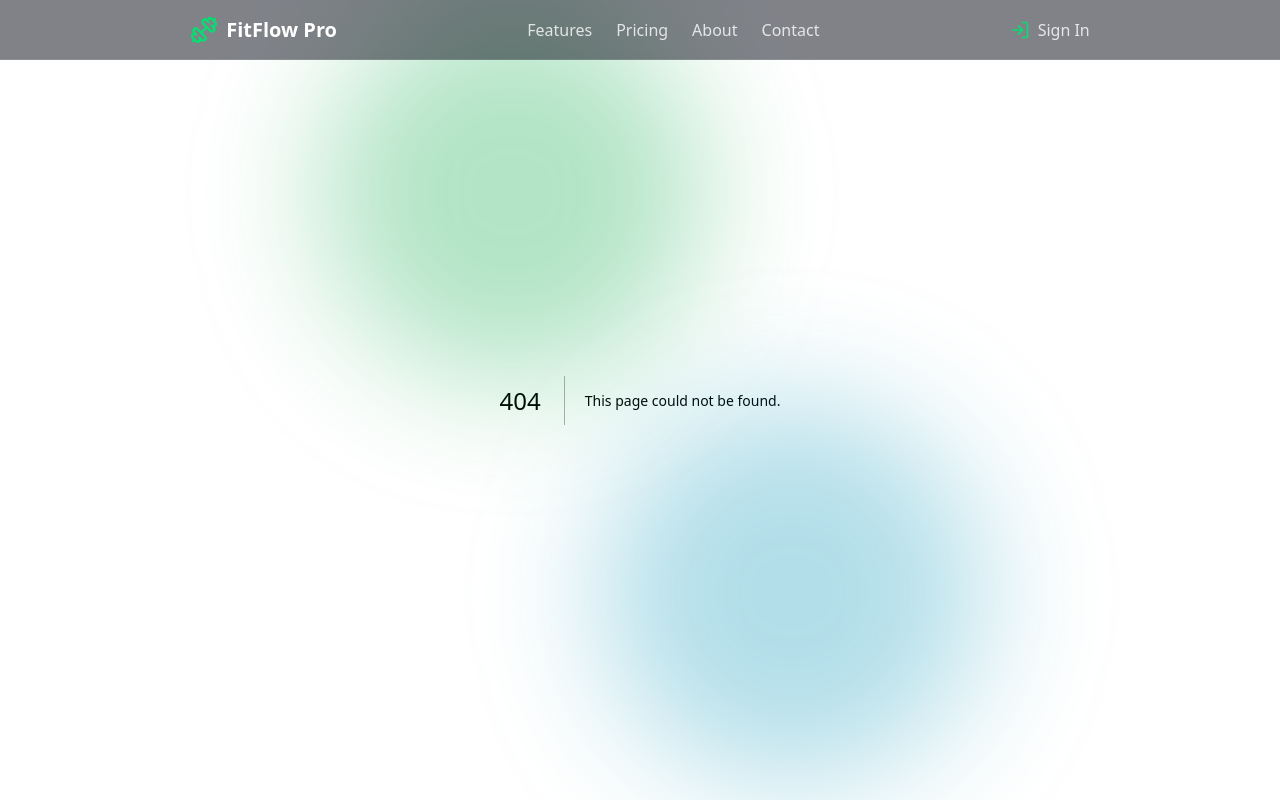
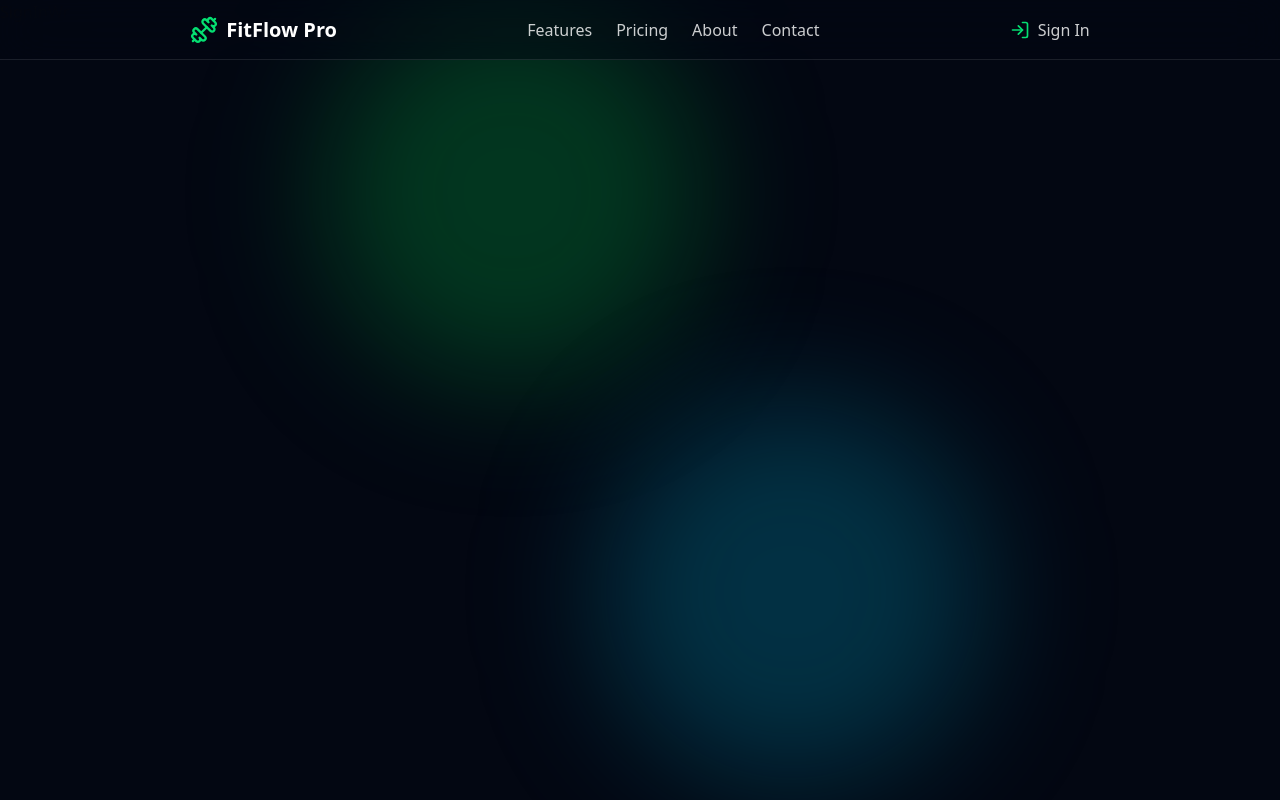
Before and after one commit to Anas-Abdul-El/gym-SAAS, a Next.js app: page /auth/signIn in a window 1280 px wide. Before the commit this address had no page. Built offline with nearby package versions, Linux system fonts and the light colour scheme.

Commit message:
add some files

```diff
--- /dev/null
+++ b/src/app/auth/signIn/page.tsx
@@ -0,0 +1,11 @@
+import SignInWr from '@/components/auth/SignIn/SignIn-wr'
+
+function page() {
+    return (
+        <main className='bg-gray-950 w-screen h-screen'>
+            <SignInWr />
+        </main>
+    )
+}
+
+export default page
--- /dev/null
+++ b/src/app/auth/signUp/page.tsx
@@ -0,0 +1,9 @@
+import React from 'react'
+
+function page() {
+    return (
+        <div>page</div>
+    )
+}
+
+export default page
--- /dev/null
+++ b/src/components/auth/SignIn/SignIn-wr.tsx
@@ -0,0 +1,9 @@
+import React from 'react'
+
+function SignInWr() {
+    return (
+        <div>SignInWr</div>
+    )
+}
+
+export default SignInWr
--- a/src/components/global/Nav.tsx
+++ b/src/components/global/Nav.tsx
@@ -57,7 +57,7 @@ function Nav() {
                 </div>
                 <div className=' items-center space-x-2 cursor-pointer hover:text-white transition hidden sm:flex'>
                     <LogInIcon className='text-green-400' size={20} />
-                    <h1 className='text-white/80 capitalize'>Sign in</h1>
+                    <Link href={"/auth/signIn"} className='text-white/80 capitalize'>Sign in</Link>
                 </div>
             </nav>
             <MoreVertical className=' block sm:hidden text-white cursor-pointer bg-gray-950/50 fixed top-4 right-4 z-70' size={24} onClick={() => setIsMenuOpen(!isMenuOpen)} />
```
